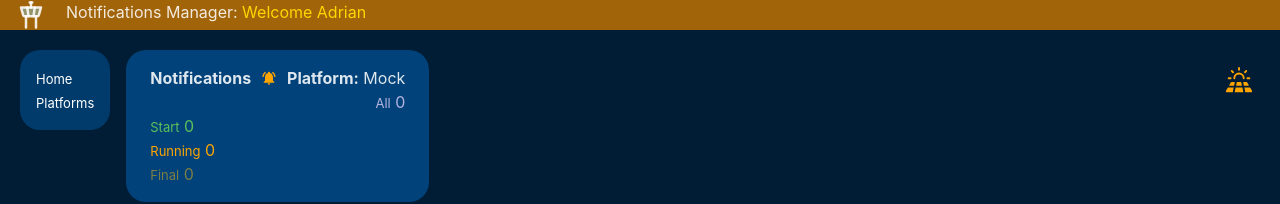
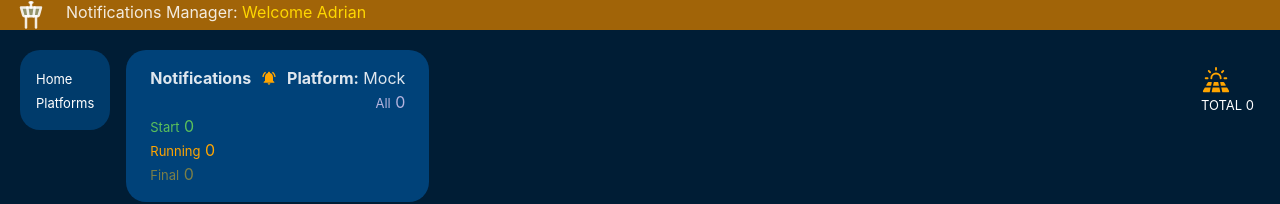
Before and after one commit to amalaguti/react_65675_prj, a React (Vite) app: page / in a window 1280 px wide. Shown: the top 204 px of the page. Built offline with nearby package versions, Linux system fonts and the light colour scheme.

Commit message:
cart total

```diff
--- a/src/components/common/cartWidget/CartWidget.jsx
+++ b/src/components/common/cartWidget/CartWidget.jsx
@@ -1,11 +1,20 @@
 import "./cartWidget.css";
 import { PiSolarPanelFill } from "react-icons/pi";
 import { Link } from "react-router";
+import { useContext } from "react";
+import { CartContext } from "../../../context/CartCreateContext";
+
 export const CartWidget = () => {
+  const { getTotalItems } = useContext(CartContext);
+  let total = getTotalItems();
+
   return (
     <div>
       <Link to="/cart">
         <PiSolarPanelFill id="cartLogo" />
+        <div>
+          <h2>TOTAL {total}</h2>
+        </div>
       </Link>
     </div>
   );
```
